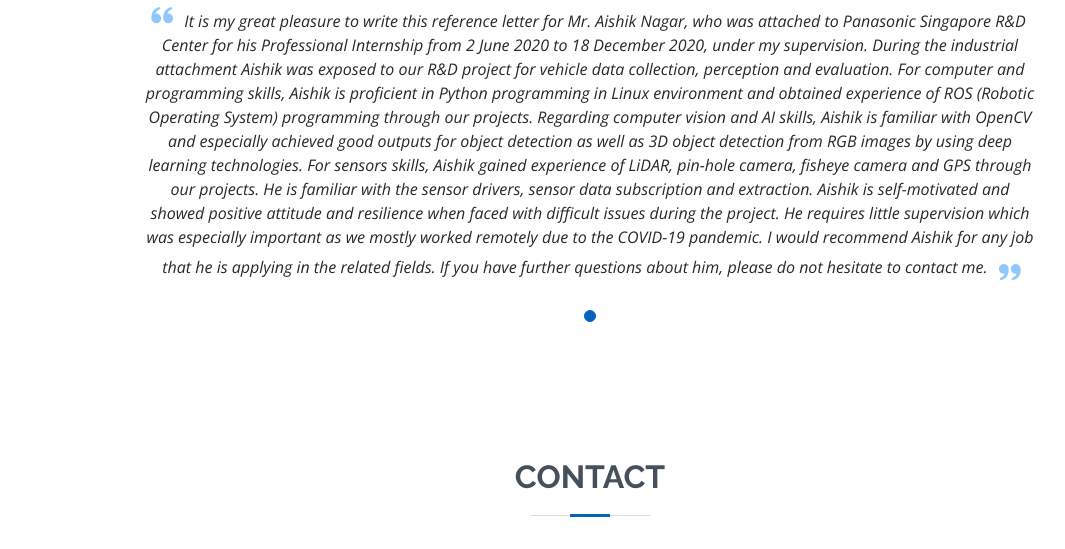
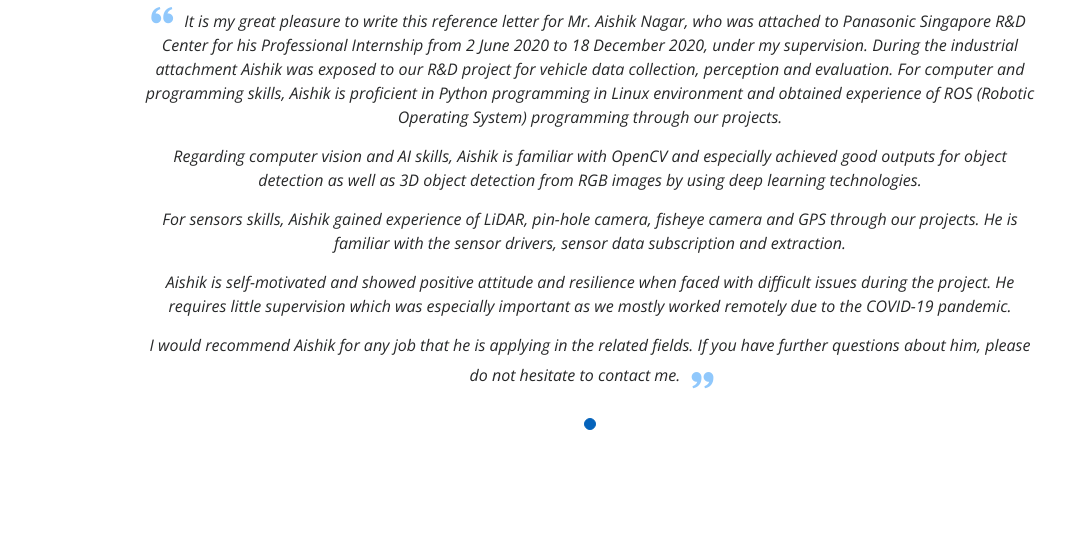
Before and after one commit to AishikNagar/aishiknagar, a plain HTML site: page index.html in a window 1280 px wide. Shown: the part 7226-7775 px from the top of the page, without its empty margins (100-1165 px from the left). Drawn offline with nearby package versions, Linux system fonts and the light colour scheme.

Commit message:
Testimonials updated

```diff
--- a/index.html
+++ b/index.html
@@ -794,16 +794,16 @@
                   It is my great pleasure to write this reference letter for Mr. Aishik Nagar, who was attached to Panasonic Singapore R&D Center for his Professional Internship from 2 June 2020 to 18 December 2020, under my supervision. During the industrial attachment Aishik was exposed to our R&D project for vehicle data collection, perception and evaluation.
 For computer and programming skills, Aishik is proficient in Python programming in Linux
 environment and obtained experience of ROS (Robotic Operating System) programming
-through our projects.
+through our projects.</p><p>
 Regarding computer vision and AI skills, Aishik is familiar with OpenCV and especially achieved
 good outputs for object detection as well as 3D object detection from RGB images by using
-deep learning technologies.
+deep learning technologies.</p><p>
 For sensors skills, Aishik gained experience of LiDAR, pin-hole camera, fisheye camera and
 GPS through our projects. He is familiar with the sensor drivers, sensor data subscription and
-extraction.
+extraction.</p><p>
 Aishik is self-motivated and showed positive attitude and resilience when faced with difficult
 issues during the project. He requires little supervision which was especially important as we
-mostly worked remotely due to the COVID-19 pandemic.
+mostly worked remotely due to the COVID-19 pandemic.</p><p>
 I would recommend Aishik for any job that he is applying in the related fields. If you have
 further questions about him, please do not hesitate to contact me.
                   <i class="bx bxs-quote-alt-right quote-icon-right"></i>
```
